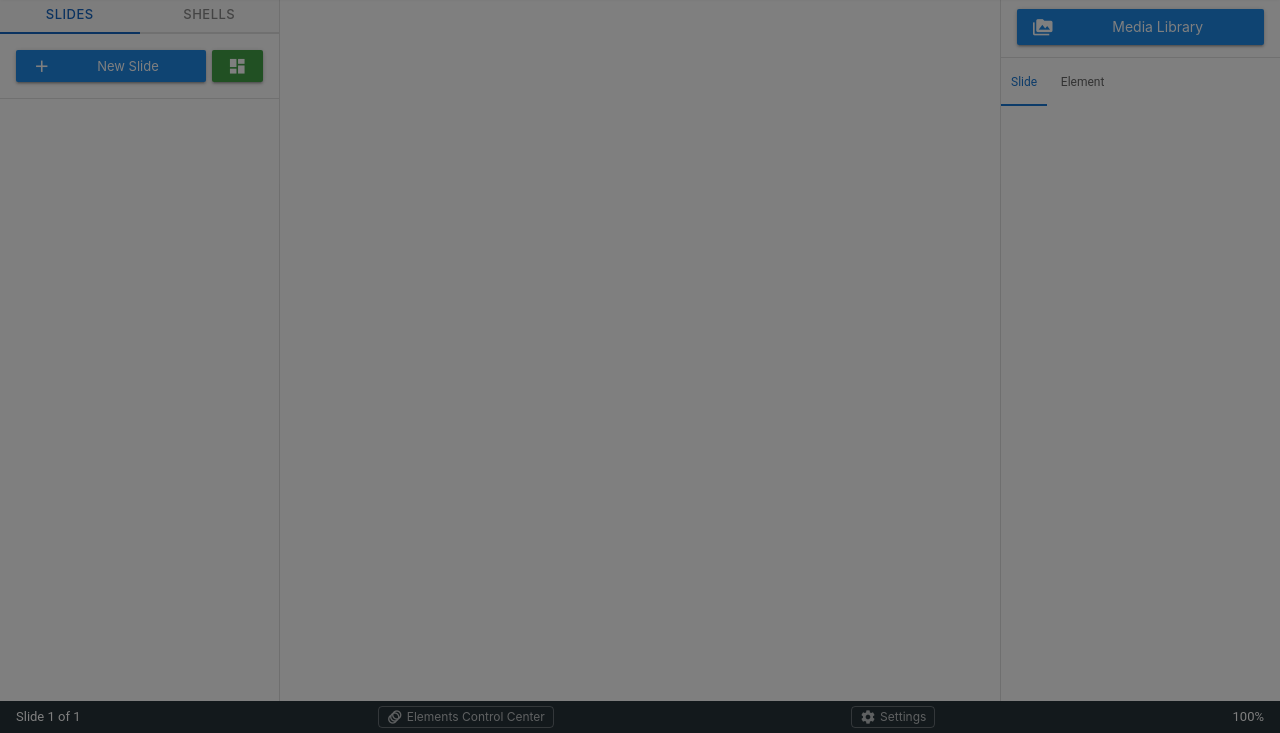
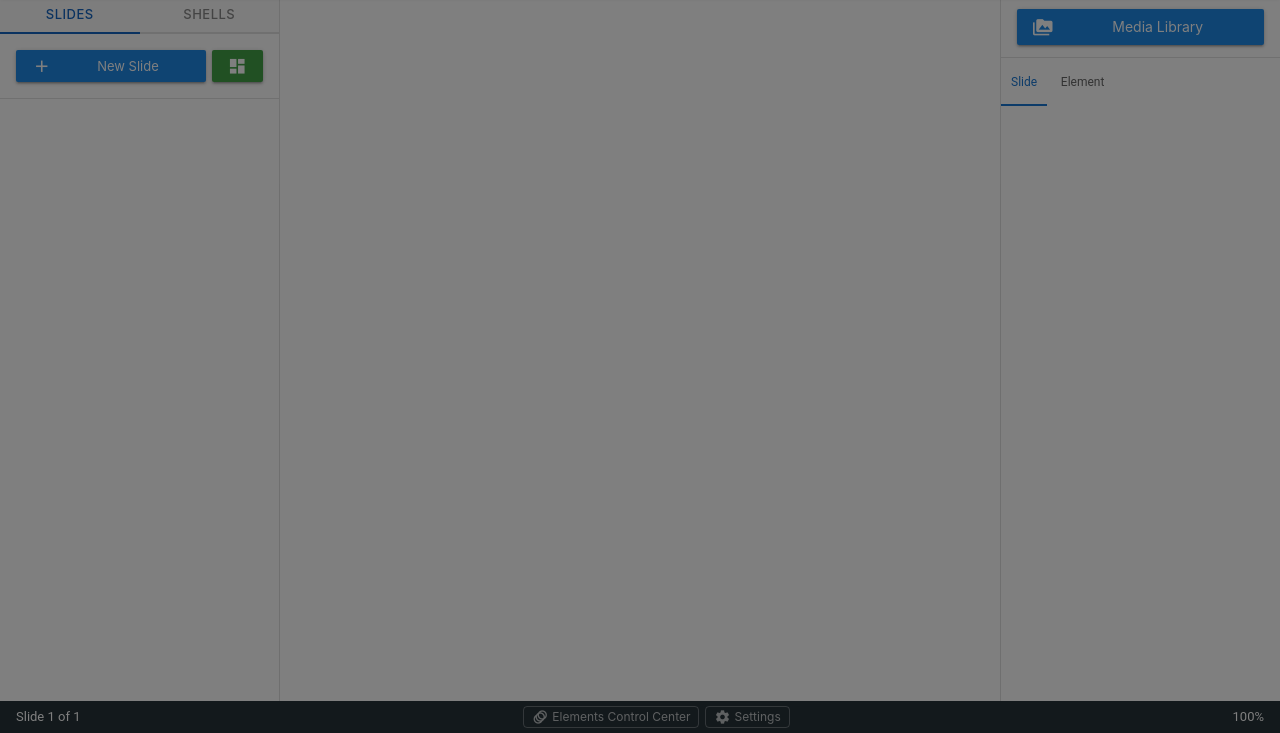
Before and after one commit to fsoft72/wow3, a plain HTML site: page index.html in a window 1280 px wide. Shown: the part 67-800 px from the top of the page. Drawn offline with nearby package versions, Linux system fonts and the light colour scheme.

Commit message:
fix: Settings panel not opening, group status bar buttons
- Fix invalid CSS comment syntax in settings.css (/** → /*)
- Remove duplicate non-module script tag for settings.js
- Group Elements Control Center, Shell, and Settings buttons
  in a centered wrapper in the status bar

```diff
--- a/css/main.css
+++ b/css/main.css
@@ -241,6 +241,12 @@ body {
   z-index: 999;
 }
 
+.status-bar-center {
+  display: flex;
+  align-items: center;
+  gap: 6px;
+}
+
 /* ==================== PROPERTY SECTIONS ==================== */
 
 .property-section {
--- a/css/settings.css
+++ b/css/settings.css
@@ -1,4 +1,4 @@
-/**
+/*
  * WOW3 Settings Panel Styles
  */
 
--- a/index.html
+++ b/index.html
@@ -171,6 +171,7 @@
   <!-- Bottom Status Bar -->
   <footer id="status-bar" class="status-bar">
     <span id="slide-counter">Slide 1 of 1</span>
+    <div class="status-bar-center">
       <button id="animations-panel-btn" class="animations-panel-toggle" title="Toggle Elements Control Center">
         <i class="material-icons">animation</i>
         <span>Elements Control Center</span>
@@ -183,6 +184,7 @@
         <i class="material-icons">settings</i>
         <span>Settings</span>
       </button>
+    </div>
     <span id="zoom-level">100%</span>
   </footer>
 
@@ -267,8 +269,6 @@
   <script src="js/utils/presentation_manager.js"></script>
   <script src="js/utils/templates_db.js"></script>
   <script src="js/utils/template_manager.js"></script>
-  <script src="js/utils/settings.js"></script>
-
   <!-- Application JavaScript (ES6 Modules) -->
   <script type="module" src="js/app.js"></script>
 </body>
```
Lines whose indentation alone changed are shown as unchanged.
